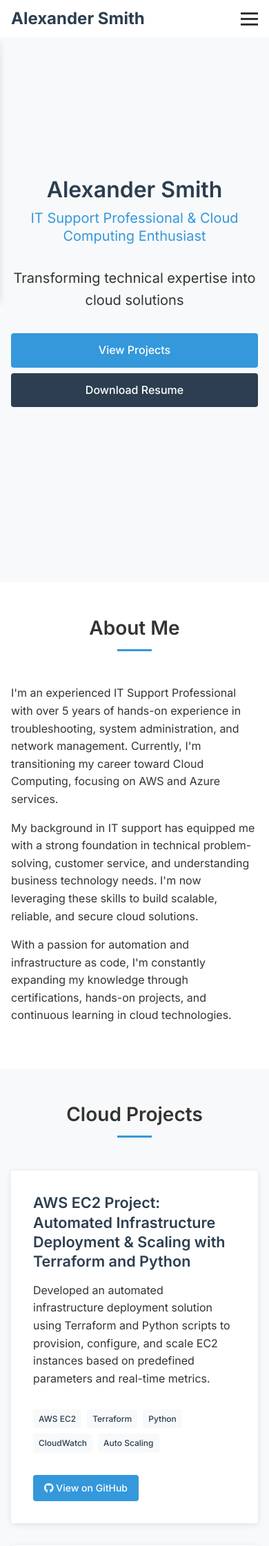
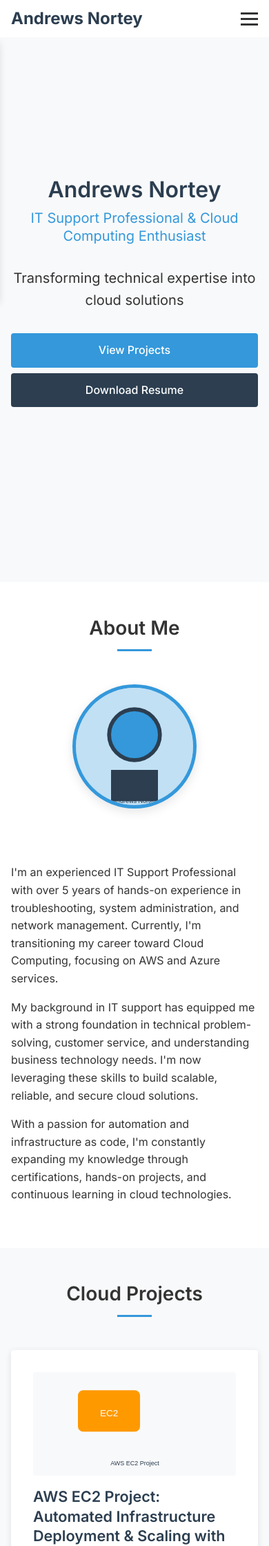
Before and after one commit to DreyNortey/personal_portfolio_webapp, a Flask app: page / in a window 390 px wide. Shown: the top 2241 px of the page at 69% size. Run offline with Flask 3, Linux system fonts and the light colour scheme.

Commit message:
Enhance portfolio website with project images and responsive design improvements; update personal information.
Replit-Commit-Author: Agent
Replit-Commit-Session-Id: 64348524-53b6-4b70-abf9-974f233709fe
Replit-Commit-Screenshot-Url: https://storage.googleapis.com/screenshot-production-us-central1/9bbf7f56-7c18-4832-a200-ccd54eac7d0f/cd851b53-1f37-4d44-9b97-315203e38a45.jpg

```diff
--- a/app.py
+++ b/app.py
@@ -26,28 +26,32 @@ cloud_projects = [
         'title': 'AWS EC2 Project: Automated Infrastructure Deployment & Scaling with Terraform and Python',
         'description': 'Developed an automated infrastructure deployment solution using Terraform and Python scripts to provision, configure, and scale EC2 instances based on predefined parameters and real-time metrics.',
         'technologies': ['AWS EC2', 'Terraform', 'Python', 'CloudWatch', 'Auto Scaling'],
-        'github': 'https://github.com/yourusername/aws-ec2-terraform-automation'
+        'github': 'https://github.com/yourusername/aws-ec2-terraform-automation',
+        'image': 'aws-ec2.svg'
     },
     {
         'id': 2,
         'title': 'Automated S3 Data Lifecycle Management with Python (Boto3) & Terraform',
         'description': 'Created a comprehensive data lifecycle management system for S3 buckets that automatically handles data classification, retention policies, and archiving/deletion based on business rules.',
         'technologies': ['AWS S3', 'Python Boto3', 'Terraform', 'AWS Lambda', 'CloudWatch Events'],
-        'github': 'https://github.com/yourusername/s3-lifecycle-automation'
+        'github': 'https://github.com/yourusername/s3-lifecycle-automation',
+        'image': 'aws-s3.svg'
     },
     {
         'id': 3,
         'title': 'Highly Available and Secure AWS VPC for a Scalable Web Application',
         'description': 'Designed and implemented a multi-AZ VPC architecture with proper security controls, network segmentation, and HA configurations to support a scalable web application.',
         'technologies': ['AWS VPC', 'Security Groups', 'NACLs', 'Load Balancing', 'Auto Scaling', 'NAT Gateway'],
-        'github': 'https://github.com/yourusername/secure-ha-vpc'
+        'github': 'https://github.com/yourusername/secure-ha-vpc',
+        'image': 'aws-vpc.svg'
     },
     {
         'id': 4,
         'title': 'Automated Microsoft 365 User Management System (Python & Microsoft Graph API)',
         'description': 'Developed a system that automates the provisioning, deprovisioning, and management of Microsoft 365 users, groups, and licenses through Python scripts and the Microsoft Graph API.',
         'technologies': ['Python', 'Microsoft Graph API', 'Azure AD', 'Microsoft 365', 'REST APIs'],
-        'github': 'https://github.com/yourusername/m365-user-automation'
+        'github': 'https://github.com/yourusername/m365-user-automation',
+        'image': 'microsoft-365.svg'
     }
 ]
 
--- a/static/css/styles.css
+++ b/static/css/styles.css
@@ -281,7 +281,30 @@ About Section
     gap: var(--spacing-lg);
 }
 
+.profile-image {
+    flex: 1;
+    display: flex;
+    justify-content: center;
+    align-items: center;
+}
+
+.profile-pic {
+    width: 250px;
+    height: 250px;
+    border-radius: 50%;
+    object-fit: cover;
+    border: 5px solid var(--primary-color);
+    box-shadow: 0 5px 15px rgba(0, 0, 0, 0.1);
+    transition: var(--transition);
+}
+
+.profile-pic:hover {
+    transform: scale(1.05);
+    box-shadow: 0 8px 25px rgba(0, 0, 0, 0.15);
+}
+
 .about-text {
+    flex: 2;
     max-width: 100%;
 }
 
@@ -312,6 +335,29 @@ Projects Section
 .project-card:hover {
     transform: translateY(-5px);
     box-shadow: 0 5px 15px rgba(0, 0, 0, 0.1);
+}
+
+.project-image {
+    width: 100%;
+    height: 150px;
+    display: flex;
+    justify-content: center;
+    align-items: center;
+    margin-bottom: var(--spacing-sm);
+    overflow: hidden;
+    border-radius: var(--border-radius);
+    background-color: var(--light-background);
+}
+
+.project-img {
+    width: 100%;
+    height: 100%;
+    object-fit: contain;
+    transition: var(--transition);
+}
+
+.project-img:hover {
+    transform: scale(1.05);
 }
 
 .project-card h3 {
@@ -665,6 +711,15 @@ Responsive Design
         flex-direction: column;
     }
 
+    .profile-image {
+        margin-bottom: var(--spacing-md);
+    }
+
+    .profile-pic {
+        width: 200px;
+        height: 200px;
+    }
+
     .about-text {
         order: 2;
     }
@@ -680,6 +735,11 @@ Responsive Design
         padding: var(--spacing-lg) 0;
     }
 
+    .profile-pic {
+        width: 180px;
+        height: 180px;
+    }
+
     .projects-grid,
     .skills-grid,
     .certifications-grid {
--- a/templates/base.html
+++ b/templates/base.html
@@ -27,7 +27,7 @@
         <nav class="navbar">
             <div class="container">
                 <div class="logo">
-                    <a href="#home">Alexander Smith</a>
+                    <a href="#home">Andrews Nortey</a>
                 </div>
                 <ul class="nav-menu">
                     <li><a href="#home" class="nav-link">Home</a></li>
@@ -53,7 +53,7 @@
     <footer>
         <div class="container">
             <div class="footer-content">
-                <p>&copy; 2023 Alexander Smith. All rights reserved.</p>
+                <p>&copy; 2023 Andrews Nortey. All rights reserved.</p>
                 <div class="social-links">
                     <a href="https://github.com/yourusername" aria-label="GitHub Profile"><i class="fab fa-github"></i></a>
                     <a href="https://linkedin.com/in/yourusername" aria-label="LinkedIn Profile"><i class="fab fa-linkedin"></i></a>
--- a/templates/index.html
+++ b/templates/index.html
@@ -5,7 +5,7 @@
 <section id="home" class="hero">
     <div class="container">
         <div class="hero-content">
-            <h1>Alexander Smith</h1>
+            <h1>Andrews Nortey</h1>
             <h2>IT Support Professional & Cloud Computing Enthusiast</h2>
             <p>Transforming technical expertise into cloud solutions</p>
             <div class="hero-buttons">
@@ -21,6 +21,9 @@
     <div class="container">
         <h2 class="section-title">About Me</h2>
         <div class="about-content">
+            <div class="profile-image">
+                <img src="{{ url_for('static', filename='images/placeholder-profile.svg') }}" alt="Andrews Nortey" class="profile-pic">
+            </div>
             <div class="about-text">
                 <p>I'm an experienced IT Support Professional with over 5 years of hands-on experience in troubleshooting, system administration, and network management. Currently, I'm transitioning my career toward Cloud Computing, focusing on AWS and Azure services.</p>
                 <p>My background in IT support has equipped me with a strong foundation in technical problem-solving, customer service, and understanding business technology needs. I'm now leveraging these skills to build scalable, reliable, and secure cloud solutions.</p>
@@ -37,6 +40,9 @@
         <div class="projects-grid">
             {% for project in projects %}
             <div class="project-card">
+                <div class="project-image">
+                    <img src="{{ url_for('static', filename='images/projects/' + project.image) }}" alt="{{ project.title }}" class="project-img">
+                </div>
                 <h3>{{ project.title }}</h3>
                 <p>{{ project.description }}</p>
                 <div class="technologies">
@@ -113,7 +119,7 @@
                 <h3>Let's Connect</h3>
                 <p>I'm currently open to new opportunities in Cloud Computing and DevOps roles. Feel free to reach out if you'd like to discuss potential collaborations or have any questions about my work.</p>
                 <div class="contact-links">
-                    <a href="mailto:contact@alexandersmith.com"><i class="fas fa-envelope"></i> contact@alexandersmith.com</a>
+                    <a href="mailto:contact@andrewsnortey.com"><i class="fas fa-envelope"></i> contact@andrewsnortey.com</a>
                     <a href="https://linkedin.com/in/yourusername" target="_blank" rel="noopener noreferrer">
                         <i class="fab fa-linkedin"></i> LinkedIn
                     </a>
```
Also changed, not shown: generated-icon.png (added), static/images/placeholder-profile.svg (added), static/images/projects/aws-ec2.svg (added), static/images/projects/aws-s3.svg (added), static/images/projects/aws-vpc.svg (added), static/images/projects/microsoft-365.svg (added).
